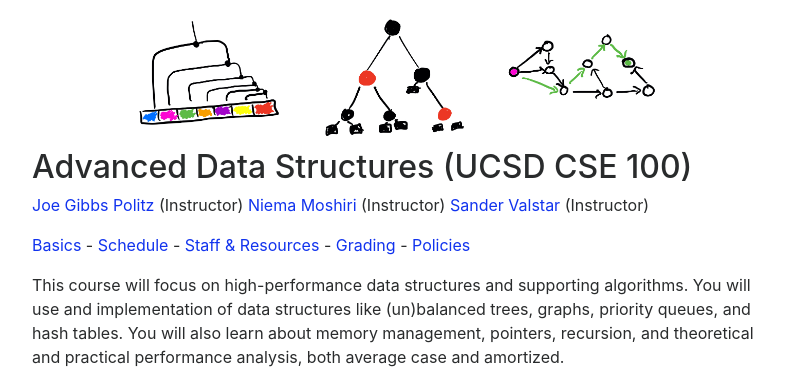
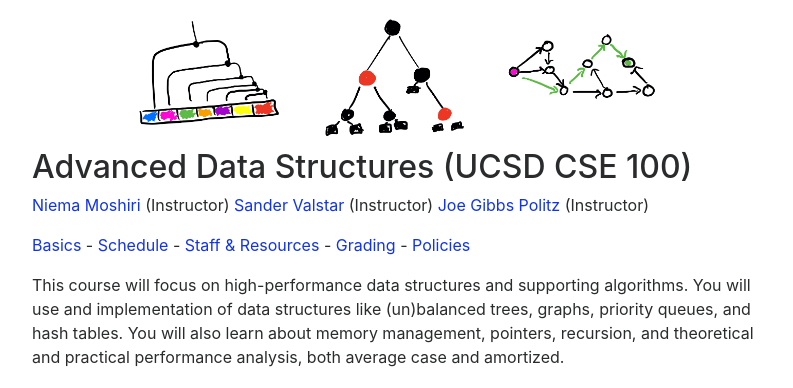
Before and after one commit to ucsdcses/tridev, a Jekyll site: the page built from index.md, in a window 1280 px wide and 900 px high. Shown: the top 388 px of the window, without its empty margins (243-1036 px from the left). Built offline with Jekyll 4.4.1, drawn with Linux system fonts in a browser that asks for light colours; nearby versions of some CDN libraries.

Commit message:
make Niema get the most email

```diff
--- a/index.md
+++ b/index.md
@@ -7,10 +7,9 @@ doodle-alt: "A sound wave transformed to data, and back to into a higher-frequen
 
 # Advanced Data Structures (UCSD CSE 100)
 
-<a href="https://jpolitz.github.io">Joe Gibbs Politz</a> (Instructor)
 <a href="">Niema Moshiri</a> (Instructor)
 <a href="">Sander Valstar</a> (Instructor)
-
+<a href="https://jpolitz.github.io">Joe Gibbs Politz</a> (Instructor)
 
 <p>
 <a href="#basics">Basics</a> -
```
